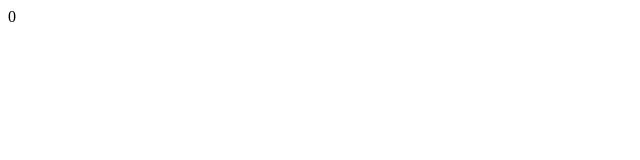
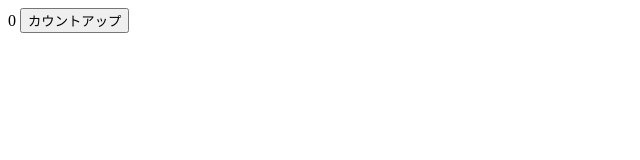
Before and after one commit to sEmoto0808/Starter-Vue, a plain HTML site: page index.html in a window 1280 px wide. Shown: the whole page, without its empty margins (0-640 px from the left). Drawn offline with nearby package versions, Linux system fonts and the light colour scheme.

Commit message:
Vue.jsでメソッドを定義して呼び出す

```diff
--- a/index.html
+++ b/index.html
@@ -10,6 +10,7 @@
 <body>
     <div id="app">
         {{ number }}
+        <button v-on:click="countUp">カウントアップ</button>
     </div>
 
     <script>
@@ -18,6 +19,11 @@
                 el: "#app",
                 data: {
                     number: 0
+                },
+                methods: {
+                    countUp:function() {
+                        this.number++
+                    }
                 }
             }
         )
```
